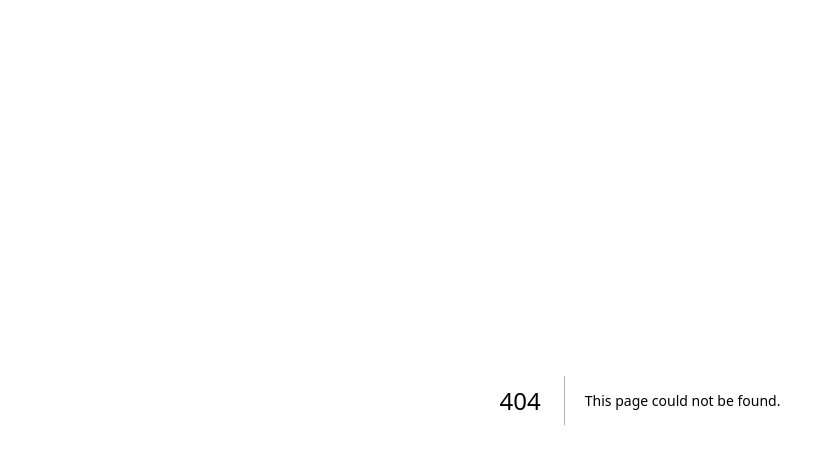
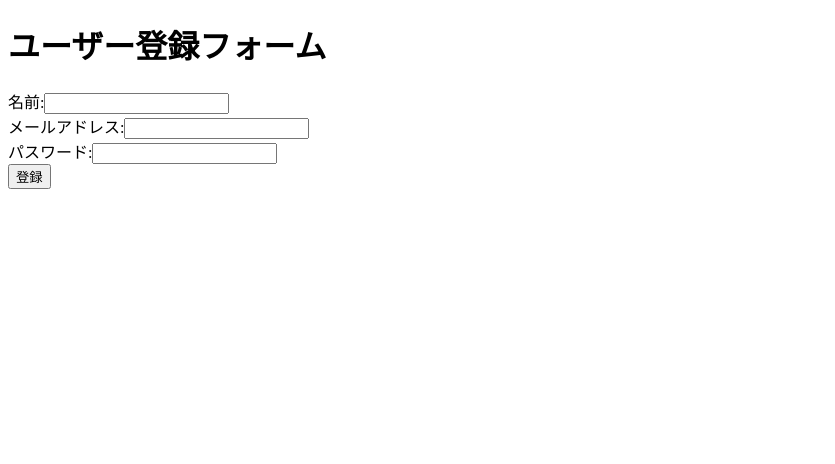
Before and after one commit to kojiman-git/my-next-app, a Next.js app: page /110_my-form in a window 1280 px wide. Before the commit this address had no page. Shown: the top 464 px of the page, without its empty margins (0-835 px from the left). Built offline with nearby package versions, Linux system fonts and the light colour scheme.

Commit message:
フォーム管理を理解するためにフォームを実装

```diff
--- /dev/null
+++ b/src/app/110_my-form/page.js
@@ -0,0 +1,76 @@
+"use client";
+import { useState } from 'react';
+
+export default function Home() {
+  const [name, setName] = useState('');
+  const [email, setEmail] = useState('');
+  const [password, setPassword] = useState('');
+  const [errors, setErrors] = useState({});
+
+  const handleSubmit = (e) => {
+    e.preventDefault(); // デフォルトの動作を防ぐ
+    const newErrors = {};
+
+    // バリデーション
+    if (!name) newErrors.name = '名前は必須です。';
+    if (!email) {
+      newErrors.email = 'メールアドレスは必須です。';
+    } else if (!/\S+@\S+\.\S+/.test(email)) {
+      newErrors.email = '有効なメールアドレスを入力してください。';
+    }
+    if (!password) {
+      newErrors.password = 'パスワードは必須です。';
+    } else if (password.length < 8) {
+      newErrors.password = 'パスワードは8文字以上である必要があります。';
+    }
+
+    if (Object.keys(newErrors).length > 0) {
+      setErrors(newErrors);
+    } else {
+      console.log({ name, email, password });
+      setName('');
+      setEmail('');
+      setPassword('');
+      setErrors({});
+    }
+  };
+
+  return (
+    <div>
+      <h1>ユーザー登録フォーム</h1>
+      <form onSubmit={handleSubmit}>
+        <div>
+          <label htmlFor="name">名前:</label>
+          <input
+            id="name"
+            type="text"
+            value={name}
+            onChange={(e) => setName(e.target.value)}
+          />
+          {errors.name && <p style={{ color: 'red' }}>{errors.name}</p>}
+        </div>
+        <div>
+          <label htmlFor="email">メールアドレス:</label>
+          <input
+            id="email"
+            type="email"
+            value={email}
+            onChange={(e) => setEmail(e.target.value)}
+          />
+          {errors.email && <p style={{ color: 'red' }}>{errors.email}</p>}
+        </div>
+        <div>
+          <label htmlFor="password">パスワード:</label>
+          <input
+            id="password"
+            type="password"
+            value={password}
+            onChange={(e) => setPassword(e.target.value)}
+          />
+          {errors.password && <p style={{ color: 'red' }}>{errors.password}</p>}
+        </div>
+        <button type="submit">登録</button>
+      </form>
+    </div>
+  );
+}
--- a/src/data/nav.js
+++ b/src/data/nav.js
@@ -17,4 +17,5 @@
   "090_my-memo-app_ComponentSegmentation_Material_UI",
   "100_my-contact-list_ListsAndKeys",
   "100_my-contact-list_ListsAndKeys_Material_UI",
+  "110_my-form",
 ];
```
Also changed, not shown: 1 other file (tests, documents, lock files or other folders).
